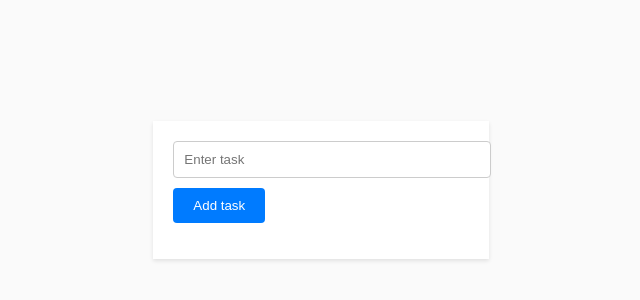
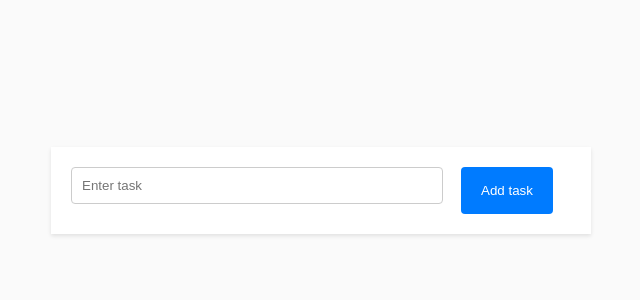
Before and after one commit to GeorgeStellas/todo-app, a plain HTML site: page index.html in a window 1280 px wide. Shown: the part 210-510 px from the top of the page, without its empty margins (319-959 px from the left). Drawn offline with Linux system fonts and the light colour scheme; files that its build step writes are made by us from their sources; files whose address does not match are found by name.

Commit message:
Add files via upload

```diff
--- a/style.css
+++ b/style.css
@@ -9,14 +9,17 @@ body{
 }
 
 #todo-app{
-    max-width: 400px;
+    display: flex;
+    flex-wrap: wrap;
+    justify-content: space-between;
+    width: 500px;
     padding: 20px;
     background-color: #fff;
     box-shadow: 0 2px 4px rgba(0, 0, 0, 0.1);
 }
 
 #task-input {
-    width: 100%;
+    width: 70%;
     padding: 10px;
     margin-bottom: 10px;
     border: 1px solid #ccc;
```
